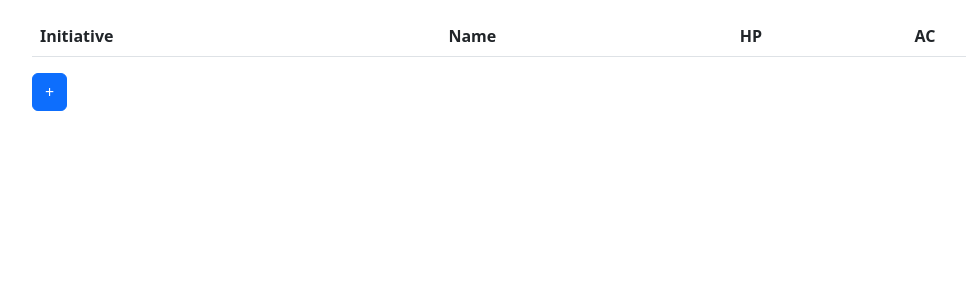
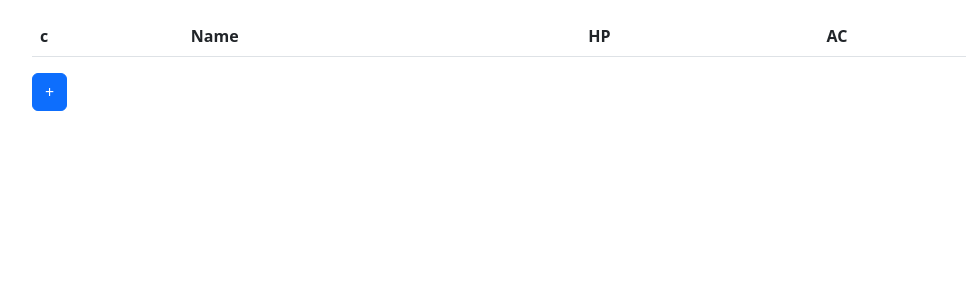
Before and after one commit to crodier1/dnd-initiative-tracker, a React (Vite) app: page / in a window 1280 px wide. Shown: the top 300 px of the page, without its empty margins (50-1016 px from the left). Built offline with nearby package versions, Linux system fonts and the light colour scheme.

Commit message:
fixed typos and added start to package.json

```diff
--- a/package.json
+++ b/package.json
@@ -6,7 +6,8 @@
   "scripts": {
     "dev": "vite",
     "build": "vite build",
-    "preview": "vite preview"
+    "preview": "vite preview",
+    "start": "node server.js"
   },
   "dependencies": {
     "@dnd-kit/core": "^6.0.8",
--- a/src/App.jsx
+++ b/src/App.jsx
@@ -34,7 +34,7 @@
 
         <thead>
           <tr>
-            <th scope="col">Initiative</th>
+            <th scope="col">c</th>
             <th scope="col">Name</th>
             <th scope="col">HP</th>
             <th scope="col">AC</th>
```
